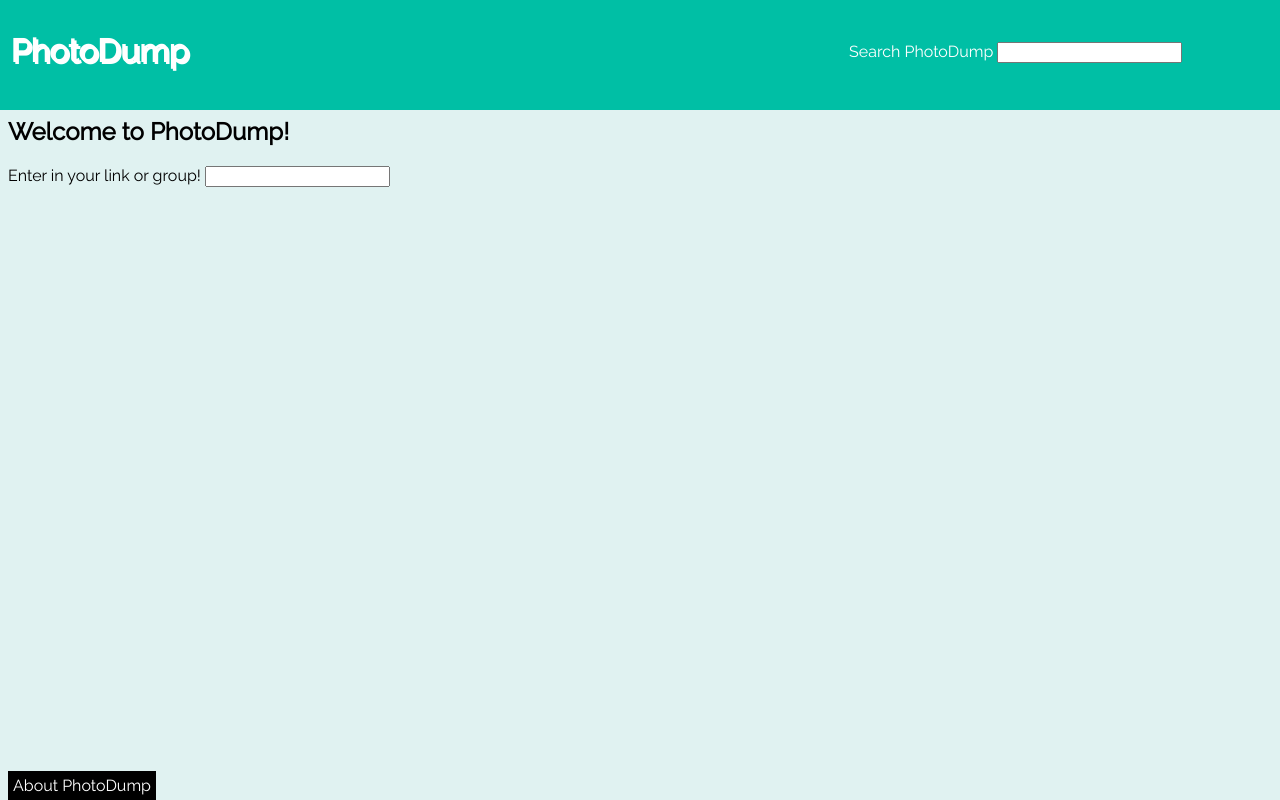
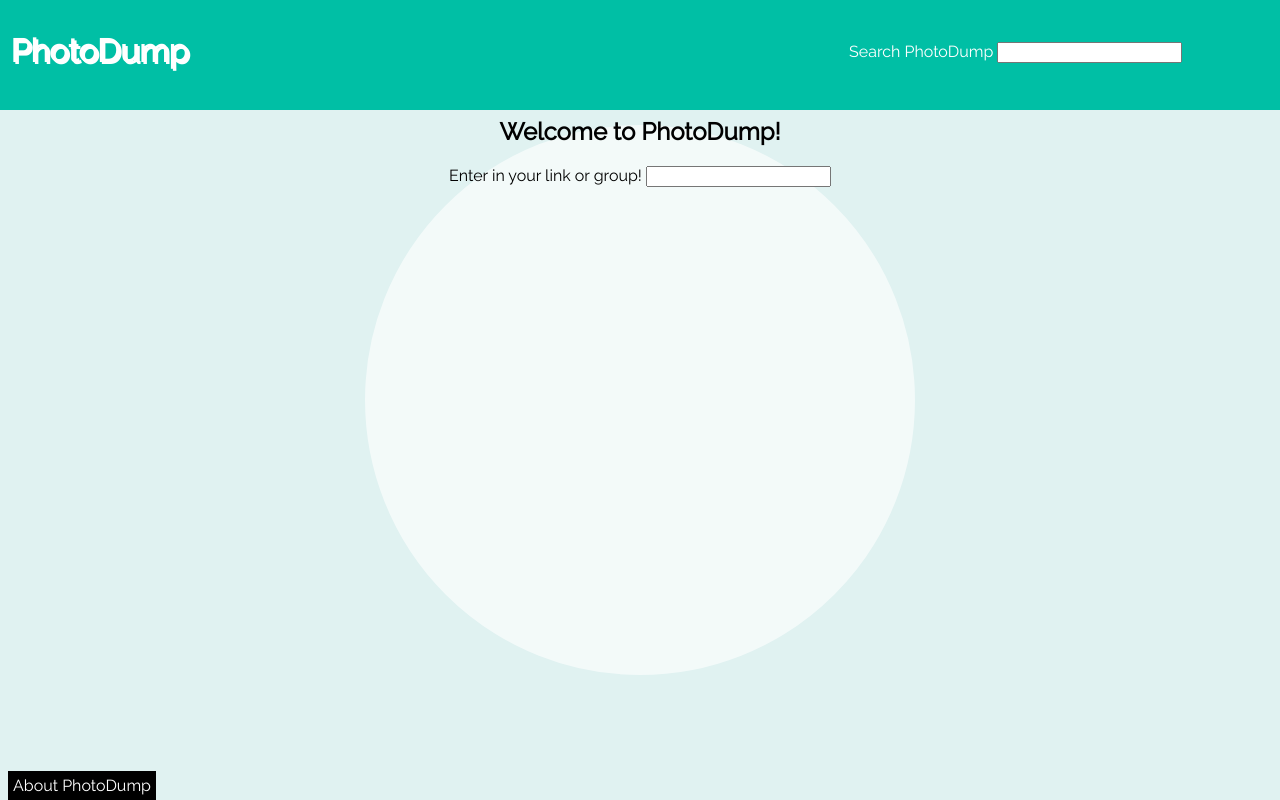
Before and after one commit to Elewis97/PhotoDump, a Python web app: template templates/welcome.html in a window 1280 px wide. Run offline with Jinja, Linux system fonts and the light colour scheme; the template is opened without the code that fills it, so the values that code supplies are empty.

Commit message:
SA circle in welcome page

```diff
--- a/stylesheets/welcome.css
+++ b/stylesheets/welcome.css
@@ -22,7 +22,18 @@ h1 {
 
 body {
   background-color: #E0F2F1;
+  text-align: center;
 
+}
+span {
+  border-radius: 275px;
+  border: 275px solid white;
+  position: fixed;
+  top: 50%;
+  left: 50%;
+  transform: translate(-50%, -50%);
+  opacity: 0.6;
+  z-index: -1;
 }
 
 #footer {
--- a/templates/welcome.html
+++ b/templates/welcome.html
@@ -11,6 +11,7 @@
 
 
 <body>
+
     <div id="header">
       <h1>PhotoDump</h1>
         <div id = "search">
@@ -20,7 +21,8 @@
         </form>
       </div>
     </div>
-
+  <span>
+  </span>
   <div id = "welcomestuff">
     <form>
       <h2>Welcome to PhotoDump!</h2>
@@ -33,7 +35,6 @@
   <div id="footer">
     About PhotoDump
   </div>
-
 </body>
 
 </html>
```
Lines whose indentation alone changed are shown as unchanged.
